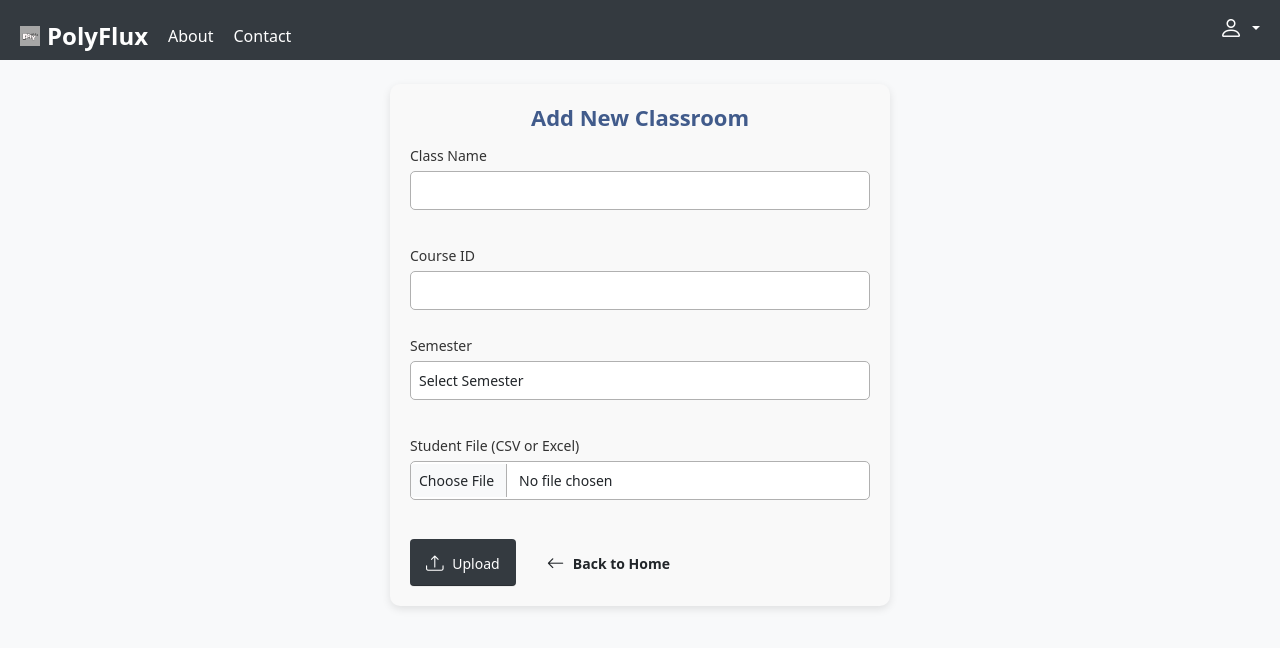
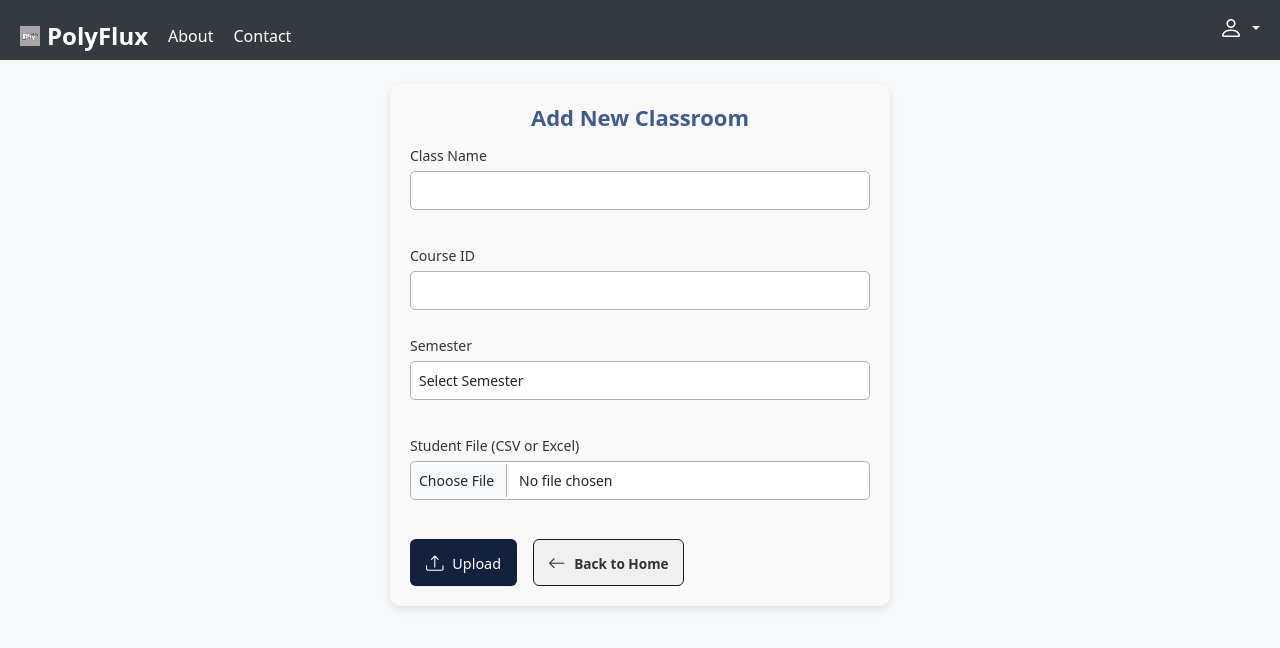
Before and after one commit to SaramshGautam/polyflux-platform, a React (Create React App) app: page /add-classroom in a window 1280 px wide. Shown: the top 648 px of the page. Built offline with nearby package versions, Linux system fonts and the light colour scheme; what tldraw would draw is missing.

Commit message:
UI: Classroom UI update

```diff
--- /dev/null
+++ b/src/components/Classroom.css
@@ -0,0 +1,120 @@
+.classroom-page {
+  background-color: #f6f6f6;
+  color: #1a1a1a;
+  text-align: center;
+  padding: 20px;
+  min-height: 100vh;
+  font-family: "Inter", sans-serif;
+}
+
+.classroom-title {
+  font-size: 24px;
+  font-weight: bold;
+  color: #415b8b;
+  margin-bottom: 20px;
+}
+
+.button-group {
+  display: flex;
+  gap: 10px;
+  margin-bottom: 30px;
+}
+
+.btn.action-btn {
+  background-color: #14213d;
+  color: white;
+  border: none;
+  padding: 10px 16px;
+  border-radius: 6px;
+  cursor: pointer;
+  font-size: 0.9rem;
+  font-weight: 500;
+}
+
+.btn.action-btn:hover {
+  /* background-color: #03045e; */
+  background-color: #023e8a;
+}
+
+.projects-grid {
+  display: grid;
+  grid-template-columns: repeat(auto-fill, minmax(300px, 1fr));
+  gap: 20px;
+  margin-bottom: 40px;
+}
+
+.project-card {
+  background-color: #f0f0f0;
+  border: 1px solid #1a1a1a;
+  border-radius: 10px;
+  padding: 20px;
+  cursor: pointer;
+  /* transition: transform 0.2s ease; */
+  width: 100%;
+  height: 250px;
+  display: flex;
+  flex-direction: column;
+  justify-content: space-between;
+  /* box-shadow: rgba(0, 0, 0, 0.1) 0px 2px 4px; */
+  /* transition: transform 0.2s ease, box-shadow 0.2s ease; */
+}
+
+.project-card:hover {
+  /* transform: translateY(-3px); */
+  background-color: #f8f8f8;
+  /* box-shadow: 0 3px 8px rgba(0, 0, 0, 0.15); */
+}
+
+/* .project-description {
+  font-size: 14px;
+  color: #333;
+  margin-bottom: 15px;
+} */
+
+.project-card h5 {
+  font-size: 1.1rem;
+  font-weight: 600;
+  margin-bottom: 10px;
+}
+
+.section-title {
+  font-size: 1.5rem;
+}
+
+.btn.back-btn {
+  background-color: #f0f0f0;
+  color: #333;
+  border: 1px solid #1a1a1a;
+  padding: 8px 14px;
+  border-radius: 6px;
+  cursor: pointer;
+  font-size: 0.85rem;
+}
+
+.btn.back-btn:hover {
+  background-color: #eaeaea;
+}
+/*
+.back-btn {
+  display: inline-block;
+  outline: 0;
+  cursor: pointer;
+  text-align: center;
+  border: 0;
+  padding: 7px 16px;
+  min-height: 36px;
+  min-width: 36px;
+  color: #ffffff;
+  background-color: rgb(134, 136, 138);
+  border-radius: 4px;
+  font-weight: 500;
+  font-size: 14px;
+  box-shadow: rgba(0, 0, 0, 0.05) 0px 1px 0px 0px,
+    rgba(0, 0, 0, 0.2) 0px -1px 0px 0px inset;
+}
+
+.back-btn:hover {
+  box-shadow: 0 1px 3px 0 rgb(0 0 0 / 8%);
+  background-color: rgb(57, 57, 58);
+  color: #ffffff;
+} */
--- a/src/components/Classroom.js
+++ b/src/components/Classroom.js
@@ -1,7 +1,7 @@
 import React, { useEffect, useState } from "react";
 import { useNavigate, useParams } from "react-router-dom";
 import { getFirestore, collection, getDocs } from "firebase/firestore";
-
+import "./Classroom.css";
 const Classroom = () => {
   const { className } = useParams();
   const navigate = useNavigate();
```
